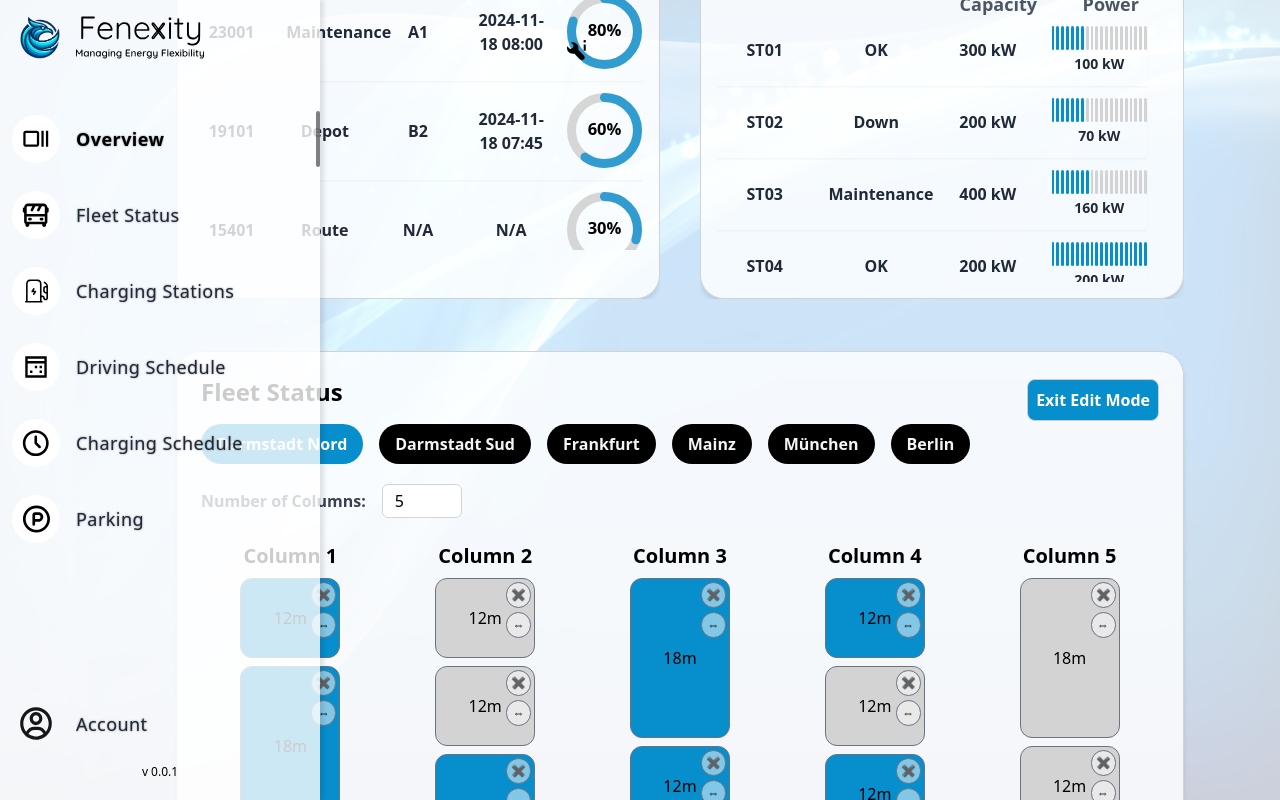
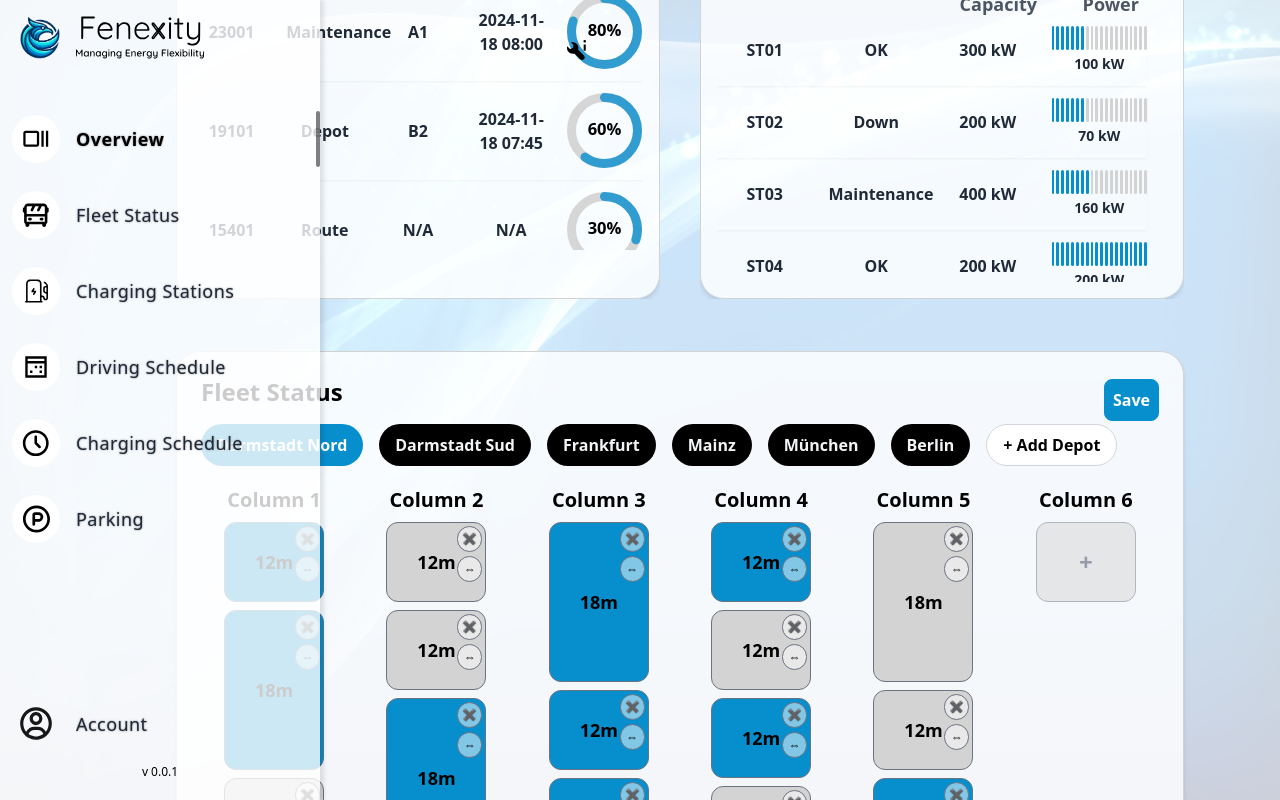
Before and after one commit to AchrafHafsaoui/teamprojekt, a React (Vite) app: page / in a window 1280 px wide. Both pictures are taken after a click on the button "Edit". Shown: the part 738-1538 px from the top of the page. Built offline with nearby package versions, Linux system fonts and the light colour scheme.

Commit message:
finished parking

```diff
--- a/src/components/Dashboard/ParkingStatus.tsx
+++ b/src/components/Dashboard/ParkingStatus.tsx
@@ -1,14 +1,15 @@
 import React, { useState, useEffect } from "react";
 
 const ParkingStatus: React.FC = () => {
-  const parkingLots = [
+  const [parkingLots, setParkingLots] = useState([
     { name: "Darmstadt Nord", defaultSchema: "SBb-ssBs-BSB-SsSs-bsB" },
     { name: "Darmstadt Sud", defaultSchema: "SsSs-BBbs-sbBs-BbSS" },
     { name: "Frankfurt", defaultSchema: "BSBS-sbSb-SSss-BbSB-SbBB" },
     { name: "Mainz", defaultSchema: "SBSS-ssBb-sbSB-SSbb" },
     { name: "München", defaultSchema: "SbBB-ssSB-BBbs-SsBB" },
     { name: "Berlin", defaultSchema: "SSsb-BbBB-SBbs-BbSS-ssSb" },
-  ];
+  ]);
+
 
   const [selectedParking, setSelectedParking] = useState<string | null>("Darmstadt Nord");
   const [columns, setColumns] = useState<number>(0);
@@ -39,33 +40,24 @@ const ParkingStatus: React.FC = () => {
     }
   }, [selectedParking]);
 
-  const handleColumnChange = (e: React.ChangeEvent<HTMLInputElement>) => {
-    const value = parseInt(e.target.value, 10);
-    if (!isNaN(value) && value >= 0) {
-      setColumns(value);
-      setRowsPerColumn((prev) => {
-        const updatedRows = [...prev];
-        if (value > prev.length) {
-          updatedRows.push(...Array(value - prev.length).fill(""));
-        } else {
-          updatedRows.length = value;
-        }
-        return updatedRows;
-      });
-    }
+  const handleColumnChange = () => {
+    setColumns((prev) => prev + 1); // Increment the columns by one
+    setRowsPerColumn((prev) => [...prev, ""]); // Add an empty row set for the new column
   };
 
-  const handleRowInputChange = (index: number, value: string) => {
-    const updatedRows = [...rowsPerColumn];
-    updatedRows[index] = value;
-    setRowsPerColumn(updatedRows);
+
+  const addNewSlot = (columnIndex: number) => {
+    setRowsPerColumn((prev) => {
+      const updatedRows = [...prev];
+      // Check if the row was initially empty
+      if (!updatedRows[columnIndex]) {
+        handleColumnChange(); // Call handleColumnChange if the row was empty
+      }
+      updatedRows[columnIndex] += "s"; // Add a small, unoccupied slot by default
+      return updatedRows;
+    });
   };
 
-  const addNewSlot = (columnIndex: number) => {
-    const updatedRows = [...rowsPerColumn];
-    updatedRows[columnIndex] += "s"; // Add a small, unoccupied slot by default
-    setRowsPerColumn(updatedRows);
-  };
 
   const renderGrid = () => {
     return Array.from({ length: columns }).map((_, colIndex) => {
@@ -74,7 +66,7 @@ const ParkingStatus: React.FC = () => {
 
       return (
         <div key={colIndex} className="flex flex-col items-center space-y-2">
-          <h2 className="font-semibold text-xl">Column {colIndex+1}</h2>
+          <h2 className="font-semibold text-xl">Column {colIndex + 1}</h2>
           <div
             className="flex flex-col space-y-2"
             style={{ minWidth: "100px" }}
@@ -87,7 +79,7 @@ const ParkingStatus: React.FC = () => {
               return (
                 <div key={slotId} className="relative">
                   <div
-                    className={`flex items-center justify-center border rounded-xl border-gray-500 ${isBig ? "h-40" : "h-20"
+                    className={`flex items-center justify-center border rounded-xl border-gray-500 font-semibold text-lg ${isBig ? "h-40" : "h-20"
                       }`}
                     style={{
                       backgroundColor: isOccupied ? colorOccupied : colorFree,
@@ -172,20 +164,26 @@ const ParkingStatus: React.FC = () => {
       {/* Top Section with Fleet Status Scroll and Buttons */}
       <div className="flex justify-between items-center">
         <h2 className="text-2xl font-semibold mb-4">Fleet Status</h2>
-        {/* Fleet Status Horizontal Scroll */}
-
-
         {/* Edit and Return Buttons */}
         <div className="flex items-center space-x-4">
           <button
-            onClick={() => setEditMode(!editMode)}
-            className="p-2 rounded-lg border font-semibold border-[#cccccc] transition"
-            style={{
-              backgroundColor: editMode ? "rgb(7, 142, 205)" : "transparent",
-              color: editMode ? "white" : "black",
+            onClick={() => {
+              if (editMode) {
+                // Remove empty columns when exiting edit mode
+                const nonEmptyColumns = rowsPerColumn.filter((column) => column.trim() !== "");
+                setRowsPerColumn([...nonEmptyColumns]); // Create a new array to remove empty columns from memory
+                setColumns(nonEmptyColumns.length); // Update the columns count
+              } else {
+                handleColumnChange(); // Add a new column only when entering edit mode
+              }
+              setEditMode(!editMode); // Toggle edit mode
             }}
+            className={`p-2 rounded-lg border font-semibold transition ${editMode
+                ? "bg-[#078ECD] text-white border-[#078ECD]"
+                : "bg-transparent text-black border-[#cccccc] hover:bg-[#078ECD] hover:text-white"
+              }`}
           >
-            {editMode ? "Exit Edit Mode" : "Edit"}
+            {editMode ? "Save" : "Edit"}
           </button>
         </div>
       </div>
@@ -202,18 +200,19 @@ const ParkingStatus: React.FC = () => {
             {parking.name}
           </button>
         ))}
-      </div>
-
-      {/* Number of Columns Input */}
-      <div className="flex items-center mb-6 space-x-4">
-        <label className="font-semibold text-gray-700">Number of Columns:</label>
-        <input
-          type="number"
-          min={0}
-          value={columns || ""}
-          onChange={handleColumnChange}
-          className="border border-gray-300 px-3 py-1 rounded-md w-20"
-        />
+        {editMode && (
+          <button
+            onClick={() => {
+              const newDepotName = `Depot ${parkingLots.length + 1}`;
+              const newDepot = { name: newDepotName, defaultSchema: "" };
+              setParkingLots((prev) => [...prev, newDepot]);
+              selectParking(newDepotName, newDepot.defaultSchema);
+            }}
+            className="px-4 py-2 rounded-full font-semibold whitespace-nowrap border border-gray-300 bg-white text-black hover:bg-[#078ECD] hover:text-white transition"
+          >
+            + Add Depot
+          </button>
+        )}
       </div>
 
       {/* Parking Grid */}
```
